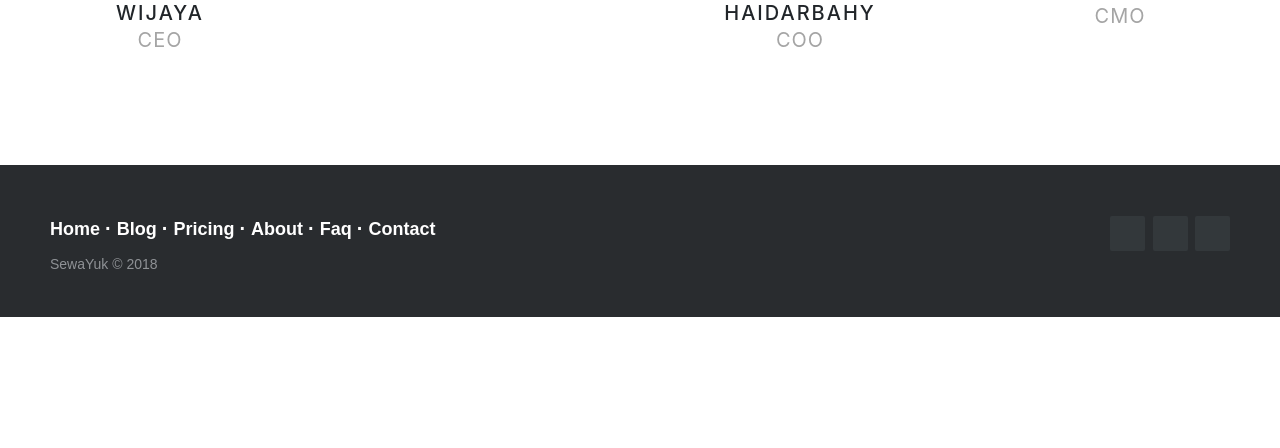
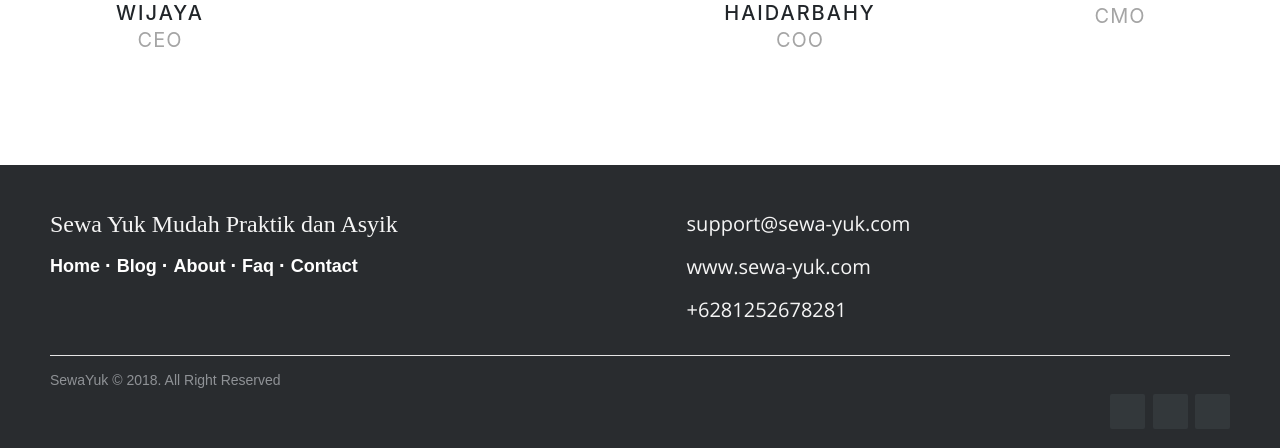
Before and after one commit to mrrezkii/CodeIgneter-SewaYuk, a CodeIgniter app: the page made by application/views/v_home.php in a window 1280 px wide. Shown: the part 4410-4858 px from the top of the page. Before the commit the page ends 4727 px from the top, so only its background shows below. Run offline with CodeIgniter, Linux system fonts and the light colour scheme; data that the repository does not hold is empty; some web fonts are replaced.

Commit message:
Update footer

```diff
--- a/application/views/v_home.php
+++ b/application/views/v_home.php
@@ -582,23 +582,35 @@
 	<div class="container-fluid">
 		<div class="row">
 			<div class="col-lg-12 col-md-12 col-sm-12 grid-footer">
-
 		<footer class="footer-distributed">
-			<div class="footer-right">
-				<a href="#"><i class="icofont-instagram"></i></a>
-				<a href="#"><i class="icofont-whatsapp"></i></a>
-				<a href="#"><i class="icofont-google-plus"></i></a>
-			</div>
-			<div class="footer-left">
+			<div class="row">
+				<div class="col-lg-6 col-md-6 col-sm-12">
+					<h4 class="font-opensans-bold color-white2">Sewa Yuk Mudah Praktik dan Asyik</h4>
 				<p class="footer-links">
 					<a class="link-1" href="#">Home</a>
 					<a href="#">Blog</a>
-					<a href="#">Pricing</a>
 					<a href="#">About</a>
 					<a href="#">Faq</a>
 					<a href="#">Contact</a>
 				</p>
-				<p>SewaYuk &copy; 2018</p>
+				<br><br>
+				</div>
+				<div class="col-lg-6 col-md-6 col-sm-12">
+					<div class="footer-right2">
+					<p class="font-opensans-regular color-white2" style="font-size: 20px;"><i class="icofont-email pr-3"></i>support@sewa-yuk.com</p>
+					<p class="font-opensans-regular color-white2" style="font-size: 20px;"><i class="icofont-globe pr-3"></i>www.sewa-yuk.com</p>
+					<p class="font-opensans-regular color-white2" style="font-size: 20px;"><i class="icofont-ui-call pr-3"></i>+6281252678281</p>
+					</div>
+				</div>
+			</div>
+			<hr style="background-color: white">
+			<div class="footer-left">
+				<p>SewaYuk &copy; 2018. All Right Reserved</p>
+			</div>
+			<div class="footer-right">
+				<a href="https://www.instagram.com/sewayukofficial/"><i class="icofont-instagram"></i></a>
+				<a href="https://api.whatsapp.com/send?phone=628124047478"><i class="icofont-whatsapp"></i></a>
+				<a href="https://goo.gl/maps/Mq7Bdi8JxRv"><i class="icofont-google-map"></i></a>
 			</div>
 
 		</footer>
--- a/application/views/v_profil.php
+++ b/application/views/v_profil.php
@@ -10,7 +10,7 @@
     <link rel="stylesheet" type="text/css" media="screen" href="<?= base_url() ?>assets/global/css/bootstrap.min.css"/>
     <link rel="stylesheet" type="text/css" media="screen" href="<?= base_url() ?>assets/global/css/animate.css"/>
     <link rel="stylesheet" type="text/css" media="screen" href="<?= base_url() ?>assets/global/css/fonts.css"/>
-    <link rel="stylesheet" type="text/css" media="screen" href="<?= base_url() ?>assets/global/css/font-awesome.css"/>
+    <link rel="stylesheet" type="text/css" href="<?=base_url()?>assets/global/fonts/icofont/icofont.min.css" />
     <link rel="stylesheet" type="text/css" media="screen" href="<?= base_url() ?>assets/global/css/custom/profile.css"/>
 </head>
 <body>
--- a/assets/global/css/custom/home.css
+++ b/assets/global/css/custom/home.css
@@ -537,10 +537,14 @@
     transition:all .25s;
 }
 
+.footer-distributed{
+	padding-bottom: 60px;
+}
 
 .footer-distributed .footer-right a:hover{transform:scale(1.1); -webkit-transform:scale(1.1);}
 
 .footer-distributed p.footer-links a:hover{text-decoration:underline;}
+
 
 @media only screen and (max-width: 960px) {
     .containerpromo {
--- a/assets/global/css/custom/mediaquery_home.css
+++ b/assets/global/css/custom/mediaquery_home.css
@@ -115,6 +115,9 @@
 	.hr-collapse {
 		margin: 0em;
 	}
+	.footer-right2{
+		float: none!important;
+	}
 }
 
 @media screen and (max-width: 1016px){
```
